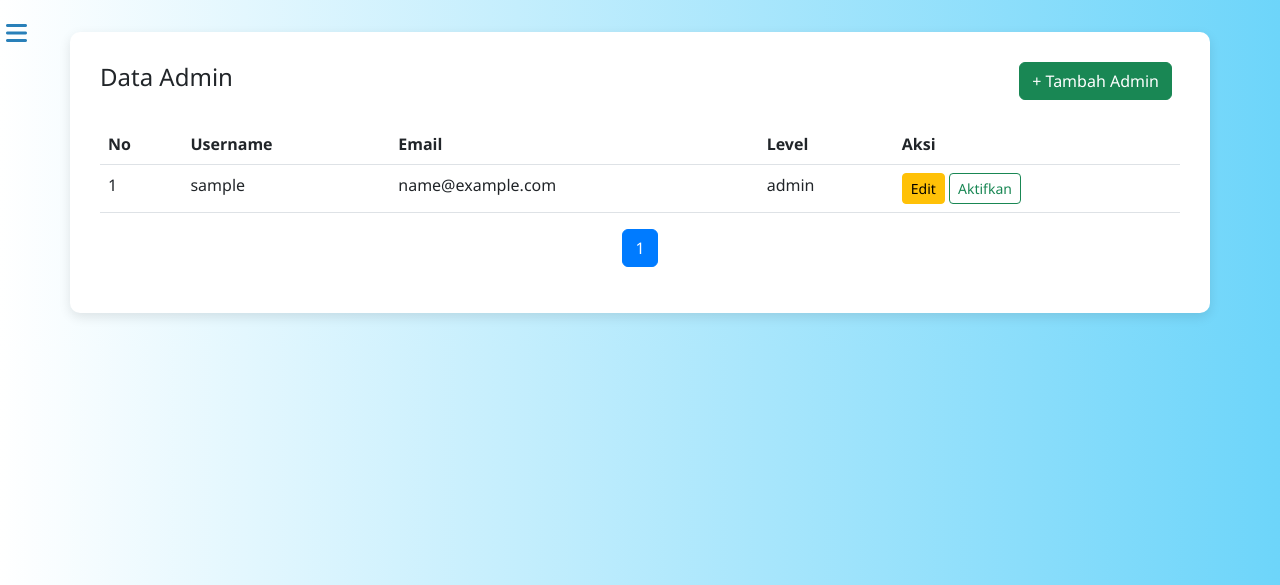
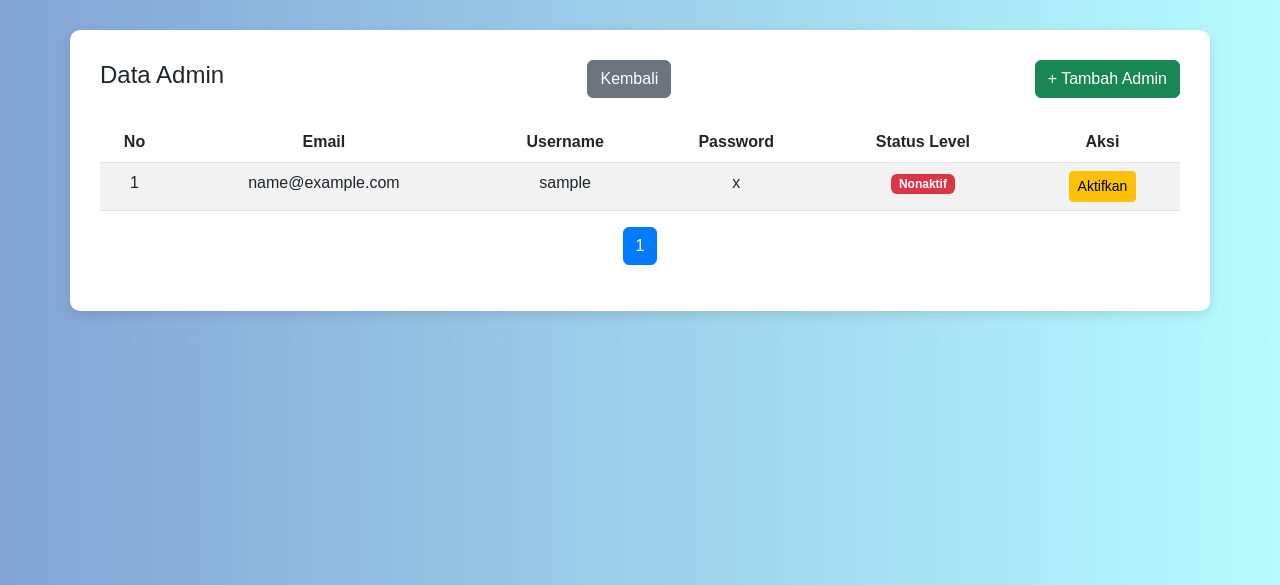
Before and after one commit to Fardiioz/My-project, a PHP site: page /t_admin.php in a window 1280 px wide. Shown: the top 585 px of the page. Run offline with PHP 8.4, Linux system fonts and the light colour scheme; tables that the repository leaves empty or names only in its code hold one stand-in row (values such as "Sample post").

Commit message:
Update t_admin.php

```diff
--- a/bukutamu/admin/t_admin.php
+++ b/bukutamu/admin/t_admin.php
@@ -1,18 +1,34 @@
 <?php
+session_start();
 include '../koneksi.php';
 
-$limit = 5;
+// AKTIVASI ADMIN LANGSUNG DI FILE INI
+if (isset($_GET['aktifkan_id'])) {
+    $id = $_GET['aktifkan_id'];
+    mysqli_query($conn, "UPDATE admin SET level = 'on' WHERE id = '$id'");
+    header("location: t_admin.php");
+    exit();
+}
+
+// DEAKTIVASI ADMIN LANGSUNG DI FILE INI
+if (isset($_POST['deactivate_id'])) {
+    $id = $_POST['deactivate_id'];
+    mysqli_query($conn, "UPDATE admin SET level = 'off' WHERE id = '$id'");
+    header("location: t_admin.php");
+    exit();
+}
+
+// Pagination setup
+$limit = 5; // Maks 5 data per halaman
 $page = isset($_GET['page']) ? (int)$_GET['page'] : 1;
 $start = ($page - 1) * $limit;
 
-// Ambil data admin dengan limit
-$result = mysqli_query($conn, "SELECT * FROM admin LIMIT $start, $limit");
-if (!$result) {
-  die("Gagal ambil data admin: " . mysqli_error($conn));
-}
+// Get current logged-in admin ID to exclude from list
+$current_admin_id = $_SESSION['admin_id'] ?? 0;
 
-// Hitung total data
-$total_result = mysqli_query($conn, "SELECT COUNT(*) as total FROM admin");
+// Query to get all admins except the currently logged-in one
+$result = mysqli_query($conn, "SELECT * FROM admin WHERE id != $current_admin_id ORDER BY id DESC LIMIT $start, $limit");
+$total_result = mysqli_query($conn, "SELECT COUNT(*) as total FROM admin WHERE id != $current_admin_id");
 $total_row = mysqli_fetch_assoc($total_result);
 $total_data = $total_row['total'];
 $total_page = ceil($total_data / $limit);
@@ -23,100 +39,23 @@ $total_page = ceil($total_data / $limit);
 <head>
   <meta charset="UTF-8">
   <title>Data Admin</title>
-  <meta name="viewport" content="width=device-width, initial-scale=1.0">
   <link href="https://cdn.jsdelivr.net/npm/bootstrap@5.3.0/dist/css/bootstrap.min.css" rel="stylesheet">
-  <link href="https://cdnjs.cloudflare.com/ajax/libs/font-awesome/6.5.0/css/all.min.css" rel="stylesheet">
-
   <style>
     body {
-      margin: 0;
-      font-family: 'Segoe UI', sans-serif;
-      background: linear-gradient(to right, #ffffff, #6dd5fa);
+      background: linear-gradient(to right, #83a4d4, #b6fbff);
+      padding: 30px;
+      font-family: Arial, sans-serif;
     }
-
-    .sidebar {
-      position: fixed;
-      left: -250px;
-      top: 0;
-      width: 250px;
-      height: 100%;
-      background: #2c3e50;
-      color: white;
-      transition: left 0.3s ease;
-      z-index: 1000;
-    }
-
-    .sidebar.active {
-      left: 0;
-    }
-
-    .sidebar h2 {
-      text-align: center;
-      padding: 1rem;
-      background: #1a252f;
-      margin: 0;
-    }
-
-    .sidebar ul {
-      list-style: none;
-      padding: 0;
-      margin: 0;
-    }
-
-    .sidebar ul li {
-      padding: 15px 20px;
-      border-bottom: 1px solid #34495e;
-    }
-
-    .sidebar ul li a {
-      color: white;
-      text-decoration: none;
-      display: flex;
-      align-items: center;
-    }
-
-    .sidebar ul li a i {
-      margin-right: 10px;
-      width: 20px;
-    }
-
-    .sidebar ul li:hover {
-      background: #34495e;
-      cursor: pointer;
-    }
-
-    .menu-toggle {
-      position: fixed;
-      top: 15px;
-      left: 6px;
-      font-size: 24px;
-      color: #2980b9;
-      cursor: pointer;
-      z-index: 1100;
-    }
-
-    .content {
-      padding: 2rem;
-      margin-left: 0;
-      transition: margin-left 0.3s ease;
-    }
-
-    .sidebar.active ~ .content {
-      margin-left: 250px;
-    }
-
     .table-container {
       background: #ffffff;
       padding: 30px;
       border-radius: 10px;
       box-shadow: 0 4px 12px rgba(0, 0, 0, 0.1);
     }
-
     table thead {
       background: #007bff;
       color: white;
     }
-
     .pagination .page-item.active .page-link {
       background-color: #007bff;
       border-color: #007bff;
@@ -125,67 +64,56 @@ $total_page = ceil($total_data / $limit);
 </head>
 <body>
 
-<!-- Sidebar Toggle -->
-<div class="menu-toggle" onclick="toggleSidebar()">
-  <i class="fas fa-bars"></i>
-</div>
-
-<!-- Sidebar -->
-<div class="sidebar" id="sidebar">
-  <h2>Menu</h2>
-  <ul>
-    <li><a href="dashboard.php"><i class="fas fa-home"></i> Home</a></li>
-    <li><a href="#"><i class="fas fa-users"></i> Tamu</a></li>
-    <li><a href="t_admin.php"><i class="fas fa-user-shield"></i> Admin</a></li>
-    <li><a href="#"><i class="fas fa-user-check"></i> Kehadiran</a></li>
-    <li><a href="#"><i class="fas fa-file-alt"></i> Laporan</a></li>
-    <li><a href="#"><i class="fas fa-sign-out-alt"></i> Logout</a></li>
-  </ul>
-</div>
-
-<!-- Main Content -->
-<div class="content">
 <div class="container table-container">
   <div class="d-flex justify-content-between align-items-center mb-4">
     <h4>Data Admin</h4>
-      <div>
-        <a href="create_admin.php" class="btn btn-success me-2">+ Tambah Admin</a>
-        <!-- Auto-Delete Level Kosong button removed -->
-      </div>
+    <a href="dashboard.php" class="btn btn-secondary">Kembali</a>
+    <a href="regis.php" class="btn btn-success">+ Tambah Admin</a>
   </div>
 
-    <table class="table">
+  <table class="table table-striped table-hover text-center">
     <thead>
       <tr>
         <th>No</th>
+        <th>Email</th>
         <th>Username</th>
-          <th>Email</th>
-          <th>Level</th>
+        <th>Password</th>
+        <th>Status Level</th>
         <th>Aksi</th>
       </tr>
     </thead>
     <tbody>
       <?php
       $no = $start + 1;
-        mysqli_data_seek($result, 0); // pastikan pointer awal data
-        while ($row = mysqli_fetch_assoc($result)) :
+      while ($row = mysqli_fetch_assoc($result)) {
+        if ($row['level'] == 'on') {
+            $badge = "<span class='badge bg-success'>Aktif</span>";
+            $actionButton = "
+            <form action='t_admin.php' method='POST' style='display:inline;'>
+                <input type='hidden' name='deactivate_id' value='{$row['id']}'>
+                <button type='submit' class='btn btn-sm btn-danger'>Nonaktif</button>
+            </form>";
+        } else {
+            $badge = "<span class='badge bg-danger'>Nonaktif</span>";
+            $actionButton = "
+            <a href='?aktifkan_id={$row['id']}' class='btn btn-sm btn-warning'>Aktifkan</a>";
+        }
+
+        echo "<tr>
+                <td>$no</td>
+                <td>{$row['email']}</td>
+                <td>{$row['username']}</td>
+                <td>{$row['password']}</td>
+                <td>{$badge}</td>
+                <td>{$actionButton}</td>
+              </tr>";
+        $no++;
+      }
+
+      if (mysqli_num_rows($result) == 0) {
+        echo "<tr><td colspan='6'>Tidak ada data admin.</td></tr>";
+      }
       ?>
-          <tr>
-            <td><?= $no++ ?></td>
-            <td><?= $row['username'] ?></td>
-            <td><?= $row['email'] ?></td>
-            <td><?= $row['level'] ?></td>
-            <td>
-              <a href='edit_admin.php?id=<?= $row['id'] ?>' class='btn btn-sm btn-warning'>Edit</a>
-              <!-- Delete button removed -->
-              <?php if ($row['level'] == 'on'): ?>
-                <a href='toggle_level.php?id=<?= $row['id'] ?>&level=off' class='btn btn-sm btn-outline-secondary'>Nonaktifkan</a>
-              <?php else: ?>
-                <a href='toggle_level.php?id=<?= $row['id'] ?>&level=on' class='btn btn-sm btn-outline-success'>Aktifkan</a>
-              <?php endif; ?>
-            </td>
-          </tr>
-        <?php endwhile; ?>
     </tbody>
   </table>
 
@@ -193,39 +121,41 @@ $total_page = ceil($total_data / $limit);
   <nav>
     <ul class="pagination justify-content-center">
       <?php if ($page > 1): ?>
-          <li class="page-item"><a class="page-link" href="?page=<?= $page - 1 ?>">&laquo;</a></li>
+        <li class="page-item">
+          <a class="page-link" href="?page=<?= $page - 1 ?>">&laquo;</a>
+        </li>
       <?php endif; ?>
+
       <?php for ($i = 1; $i <= $total_page; $i++): ?>
         <li class="page-item <?= ($i == $page) ? 'active' : '' ?>">
           <a class="page-link" href="?page=<?= $i ?>"><?= $i ?></a>
         </li>
       <?php endfor; ?>
+
       <?php if ($page < $total_page): ?>
-          <li class="page-item"><a class="page-link" href="?page=<?= $page + 1 ?>">&raquo;</a></li>
+        <li class="page-item">
+          <a class="page-link" href="?page=<?= $page + 1 ?>">&raquo;</a>
+        </li>
       <?php endif; ?>
     </ul>
   </nav>
 </div>
-</div>
 
-<!-- Sidebar Script -->
 <script>
-  function toggleSidebar() {
-    document.getElementById('sidebar').classList.toggle('active');
-  }
+  setTimeout(() => {
+    console.log("Menjalankan auto-delete admin level off...");
 
-  // Optional: Auto-delete admin dengan level kosong
-  // Auto-delete script removed
-  setTimeout(() => {
     fetch('delete.php')
-      .then(res => res.text())
+      .then(response => response.text())
       .then(data => {
+        console.log("Respon dari server:", data);
+        // reload hanya jika ada respon "berhasil"
         if (data.includes("berhasil")) {
           location.reload();
         }
-      }).catch(err => console.error("Gagal auto-delete:", err));
-  }, 10000); // 10 detik
-  */
+      })
+      .catch(error => console.error("Gagal menjalankan auto-delete:", error));
+  }, 5 * 1000); // 10 detik
 </script>
 
 </body>
```
Lines whose indentation alone changed are shown as unchanged.
